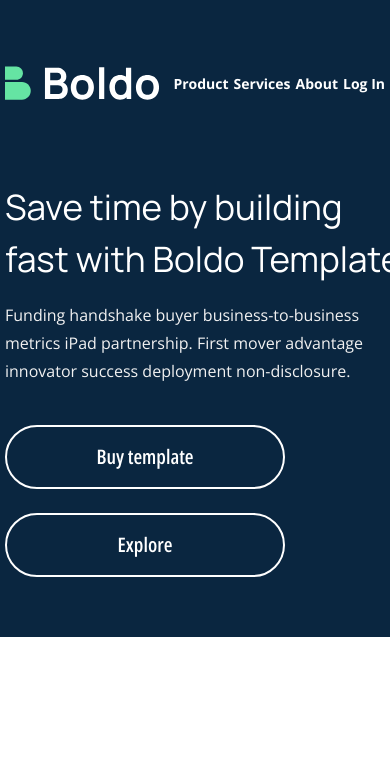
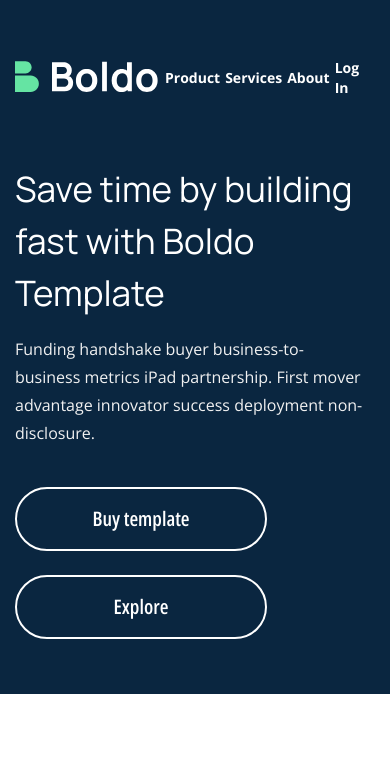
Before and after one commit to ibrohim0725/exame, a plain HTML site: page index.html in a window 390 px wide. Shown: the top 773 px of the page. Drawn offline with Linux system fonts and the light colour scheme.

```diff
--- a/styles/style.css
+++ b/styles/style.css
@@ -501,7 +501,7 @@
     }
 
     .hero p {
-        width: 400px;
+        width: 350px;
     }
 
     body {
@@ -579,7 +579,7 @@
     }
 
     .container {
-        padding: 5px;
+
     }
     .commets-title h2 {
 
@@ -589,4 +589,10 @@
 
 
     }
+    .hero-title h1{
+        width: 340px;
+    }
+    .logo img{
+        width: 150px;
+    }
 }
```
